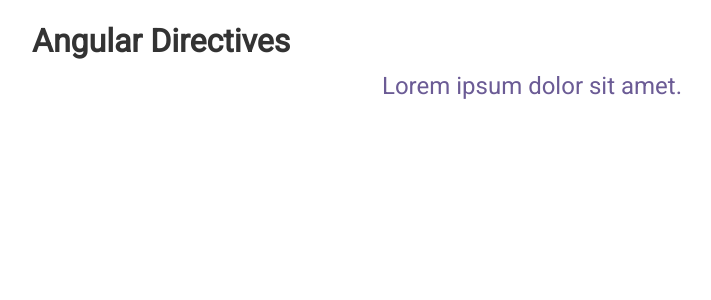
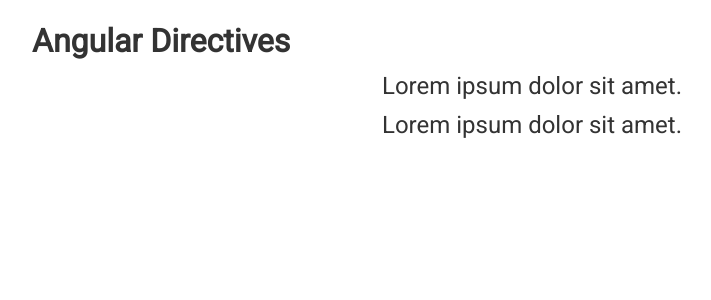
Before and after one commit to Chuchundrium/Angular-theory, an Angular app: page / in a window 1280 px wide. Shown: the top 300 px of the page, without its empty margins (108-819 px from the left). Built offline with nearby package versions, Linux system fonts and the light colour scheme.

Commit message:
04-Directives-04-working-with-parameters

```diff
--- a/src/app/app.component.html
+++ b/src/app/app.component.html
@@ -1,4 +1,19 @@
 <div class="container">
   <h1>Angular Directives</h1>
-  <p appStyle>Lorem ipsum dolor sit amet.</p>
+  <p
+    appStyle = "#d64161"
+    fontWeight = "bold"
+    [dStyles] = "{border: '2px solid #6b5b95', fontWeight: 'bold', borderRadius: '10px'}"
+  >Lorem ipsum dolor sit amet.</p>
+  <p
+    appStyle = "#6b5b95"
+    fontWeight = "bold"
+    [dStyles] = "{border: '2px solid #d64161', fontWeight: 'bold', borderRadius: '30px'}"
+  >Lorem ipsum dolor sit amet.</p>
 </div>
+
+<!--  appStyle="red" -->
+<!--    is equivalent to-->
+<!--  [appStyle]="'red'"-->
+<!--    but only string-->
+<!--so, if parameter is String, binding is nor necessary-->
--- a/src/app/app.component.scss
+++ b/src/app/app.component.scss
@@ -1,5 +1,4 @@
 p {
   font-size: 1.5rem;
   text-align: center;
-  color: #ff7b25;
 }
--- a/src/app/directives/style.directive.ts
+++ b/src/app/directives/style.directive.ts
@@ -1,22 +1,33 @@
-import {Directive, ElementRef, HostListener, Renderer2} from '@angular/core';
+import {Directive, ElementRef, HostListener, Input, Renderer2} from '@angular/core';
 
 @Directive({
   selector: '[appStyle]'
 })
 export class StyleDirective {
+  @Input('appStyle') myColor = '#ff6a21';
+  @Input() fontWeight = 'normal';
+  @Input() dStyles: {border?: string, fontWeight?: string, borderRadius?: string}
+
   constructor(private el: ElementRef,
               private r: Renderer2) {
-    this.r.setStyle(el.nativeElement, 'color', '#6b5b95'); /* more universal code */
-    // el.nativeElement.style.color = '#306174';                  /* good for browsers only */
-  }
+}
 
   @HostListener('click', ['$event.target']) onClick(event: Event) {
     console.log(event);
   }
   @HostListener('mouseenter') onEnter() {
-    this.r.setStyle(this.el.nativeElement, 'color', '#feb236');
+    this.r.setStyle(this.el.nativeElement, 'color', this.myColor);
+    // this.r.setStyle(this.el.nativeElement, 'fontWeight', this.fontWeight);
+    this.r.setStyle(this.el.nativeElement, 'fontWeight', this.dStyles.fontWeight);
+    this.r.setStyle(this.el.nativeElement, 'border', this.dStyles.border);
+    this.r.setStyle(this.el.nativeElement, 'borderRadius', this.dStyles.borderRadius);
   }
   @HostListener('mouseleave') onLeave() {
     this.r.setStyle(this.el.nativeElement, 'color', null);
+    // this.r.setStyle(this.el.nativeElement, 'fontWeight', null);
+    this.r.setStyle(this.el.nativeElement, 'fontWeight', null);
+    this.r.setStyle(this.el.nativeElement, 'border', null);
+    this.r.setStyle(this.el.nativeElement, 'borderRadius', null);
+
   }
 }
```
